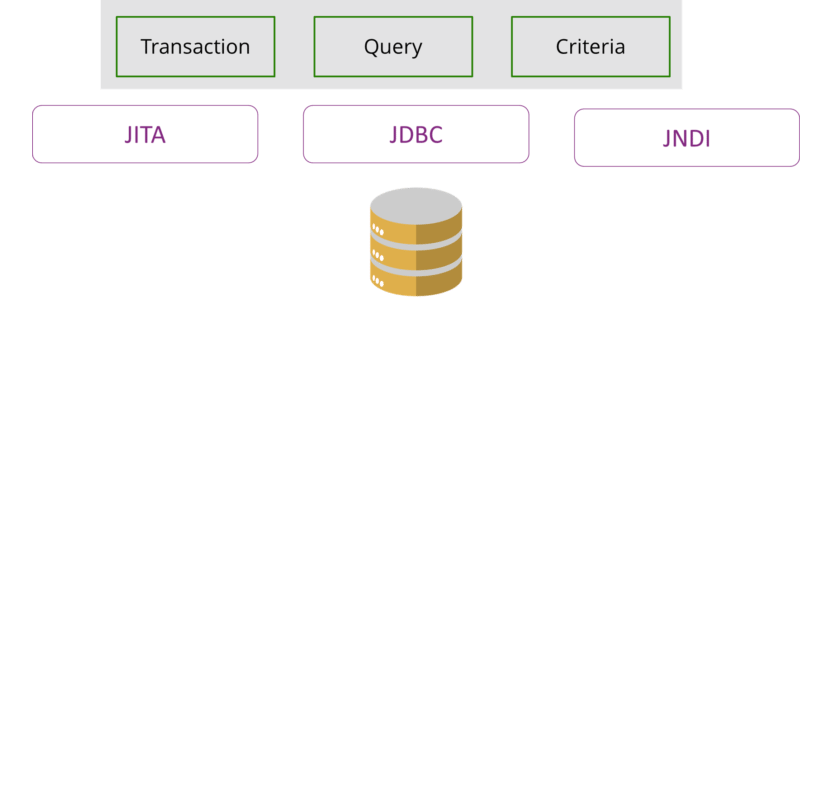
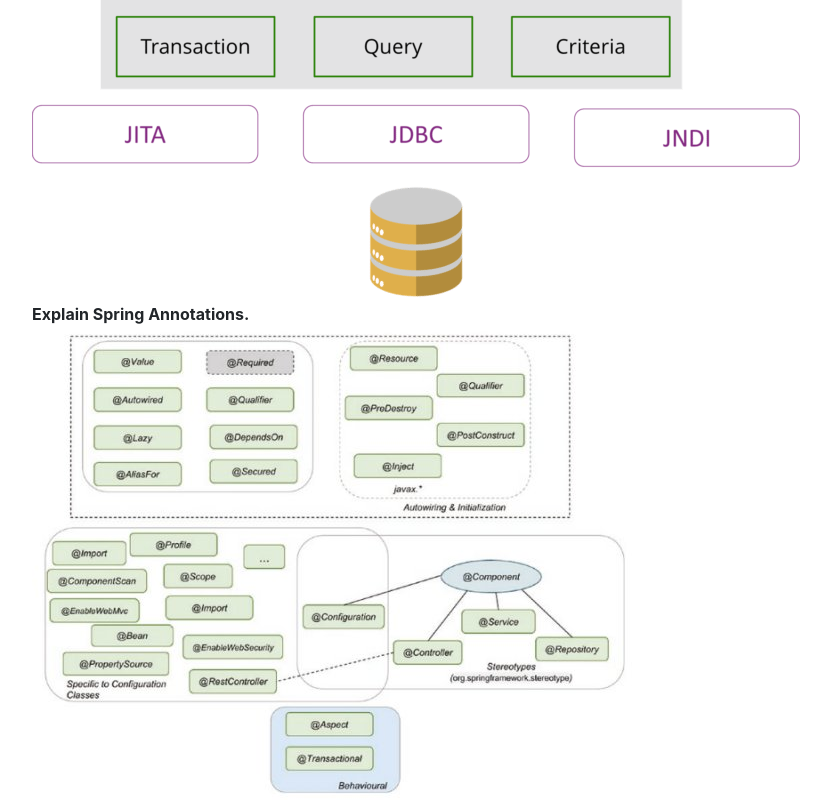
Before and after one commit to mrk-andreev/mrk-andreev.github.io, a plain HTML site: page snippets/java_questions/index.html in a window 1280 px wide. Shown: the part 6043-6843 px from the top of the page, without its empty margins (53-884 px from the left). Before the commit the page ends 6345 px from the top, so only its background shows below. Drawn offline with nearby package versions, Linux system fonts and the light colour scheme.

Commit message:
add annot

```diff
--- a/snippets/java_questions/index.html
+++ b/snippets/java_questions/index.html
@@ -193,6 +193,12 @@
             <img src="img/java-hibernate.png" alt="" class="img-fluid"/>
         </div>
     </div>
+    <div>
+        <b>Explain Spring Annotations.</b>
+        <div>
+            <img src="img/java-spring-annotations.jpg" alt="" class="img-fluid"/>
+        </div>
+    </div>
 </div>
 <script>hljs.initHighlightingOnLoad();</script>
 <!-- Yandex.Metrika counter -->
```
Also changed, not shown: snippets/java_questions/img/java-spring-annotations.jpg (added).
